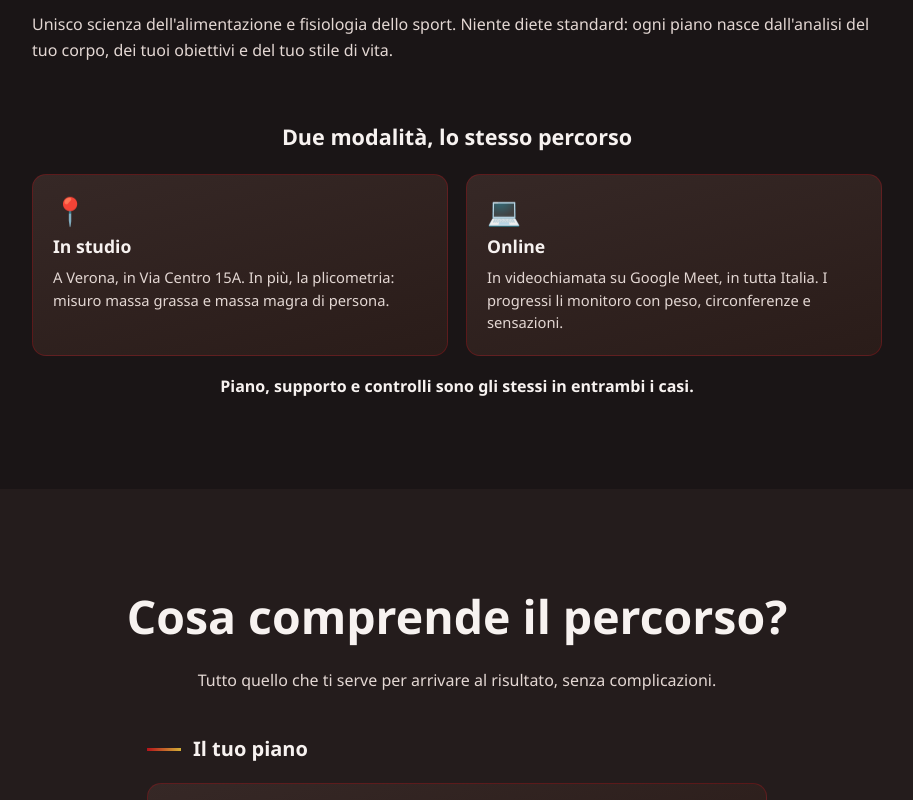
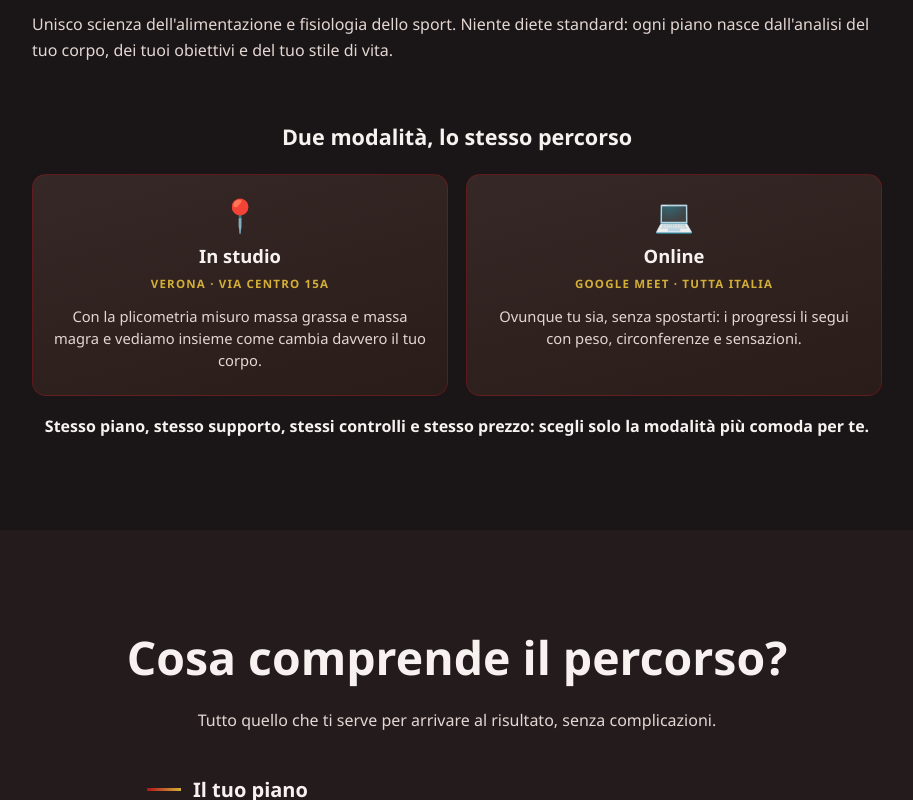
Before and after one commit to lorenzorizzi1209/lorenzorizzi-dietista, a plain HTML site: page index.html in a window 1280 px wide. Shown: the part 1824-2624 px from the top of the page, without its empty margins (183-1096 px from the left). Drawn offline with Linux system fonts and the light colour scheme.

Commit message:
Il mio metodo: modalita in studio/online come card verticali affiancate, testi piu di valore (prova locale)
Co-Authored-By: Claude Sonnet 5.5 <noreply@anthropic.com>

```diff
--- a/index.html
+++ b/index.html
@@ -5,7 +5,7 @@
 <meta name="viewport" content="width=device-width, initial-scale=1.0">
 <meta name="theme-color" content="#0a0808">
 <title>Lorenzo Rizzi | Dietista Sportivo</title>
-<link rel="stylesheet" href="style.css?v=20261121c">
+<link rel="stylesheet" href="style.css?v=20261121d">
 </head>
 <body>
 
@@ -123,15 +123,17 @@
         <div class="mode-card">
           <span class="mode-ic" aria-hidden="true">📍</span>
           <h4>In studio</h4>
-          <p>A Verona, in Via Centro 15A. In più, la plicometria: misuro massa grassa e massa magra di persona.</p>
+          <span class="mode-place">Verona · Via Centro 15A</span>
+          <p>Con la plicometria misuro massa grassa e massa magra e vediamo insieme come cambia davvero il tuo corpo.</p>
         </div>
         <div class="mode-card">
           <span class="mode-ic" aria-hidden="true">💻</span>
           <h4>Online</h4>
-          <p>In videochiamata su Google Meet, in tutta Italia. I progressi li monitoro con peso, circonferenze e sensazioni.</p>
+          <span class="mode-place">Google Meet · tutta Italia</span>
+          <p>Ovunque tu sia, senza spostarti: i progressi li segui con peso, circonferenze e sensazioni.</p>
         </div>
       </div>
-      <p class="modes-note">Piano, supporto e controlli sono gli stessi in entrambi i casi.</p>
+      <p class="modes-note">Stesso piano, stesso supporto, stessi controlli e stesso prezzo: scegli solo la modalità più comoda per te.</p>
     </div>
   </div>
 </section>
@@ -538,6 +540,6 @@
   </div>
 </div>
 
-<script src="script.js?v=20261121c"></script>
+<script src="script.js?v=20261121d"></script>
 </body>
 </html>
--- a/style.css
+++ b/style.css
@@ -1178,8 +1178,8 @@ footer span {
 }
 
 .mode-card {
-  padding: 22px 20px;
-  text-align: left;
+  padding: 24px 20px;
+  text-align: center;
   background: linear-gradient(165deg, var(--panel), var(--panel-deep));
   border: 1px solid var(--border);
   border-radius: 14px;
@@ -1187,14 +1187,24 @@ footer span {
 
 .mode-ic {
   display: block;
-  margin-bottom: 8px;
-  font-size: 1.7rem;
+  margin-bottom: 10px;
+  font-size: 2rem;
   line-height: 1;
 }
 
 .mode-card h4 {
-  margin-bottom: 6px;
-  font-size: 1.1rem;
+  margin-bottom: 4px;
+  font-size: 1.15rem;
+}
+
+.mode-place {
+  display: block;
+  margin-bottom: 12px;
+  color: var(--gold);
+  font-size: 0.72rem;
+  font-weight: 700;
+  letter-spacing: 1.2px;
+  text-transform: uppercase;
 }
 
 .mode-card p {
@@ -1212,8 +1222,13 @@ footer span {
 }
 
 @media (max-width: 600px) {
-  .modes-grid { grid-template-columns: 1fr; gap: 14px; }
+  .modes-grid { gap: 12px; }
   .modes-title { font-size: 1.2rem; }
+  .mode-card { padding: 20px 12px; }
+  .mode-card h4 { font-size: 1.05rem; }
+  .mode-place { font-size: 0.64rem; letter-spacing: 0.6px; }
+  .mode-card p { font-size: 0.84rem; line-height: 1.45; }
+  .modes-note { font-size: 0.95rem; }
 }
 
 .price-note {
```
